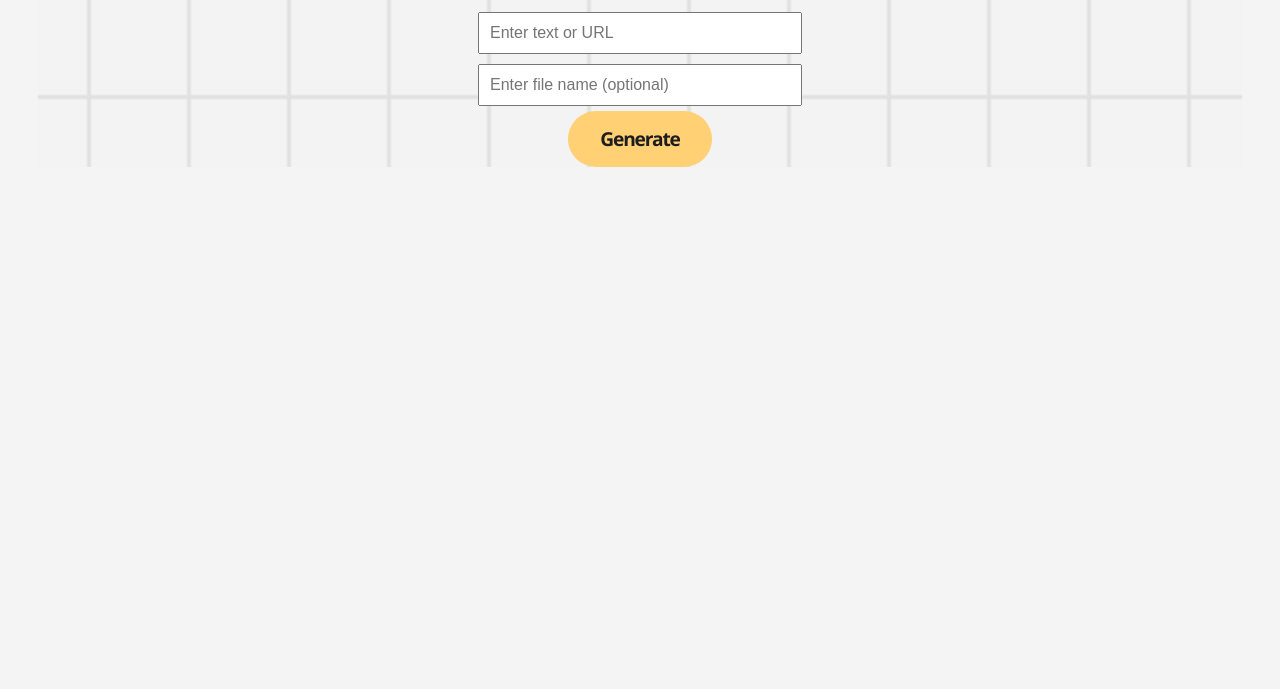
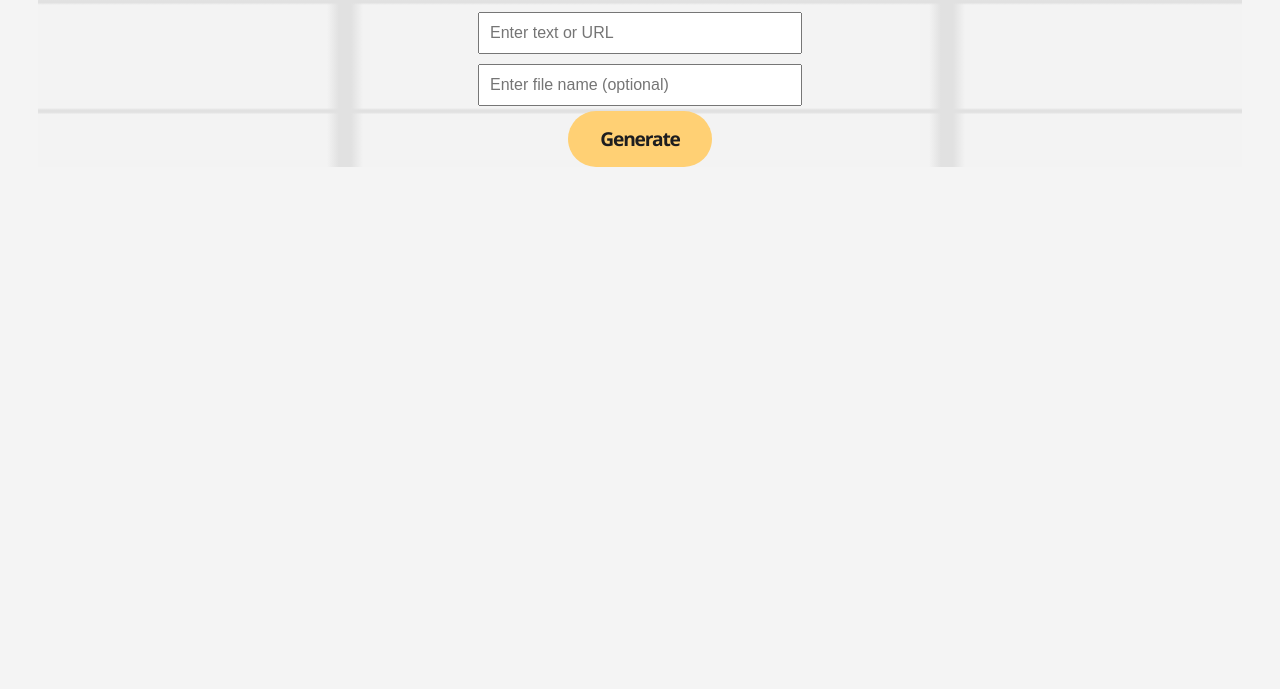
Before and after one commit to AungMyintMyat365/QR-code-generator, a plain HTML site: page index.html in a window 1280 px wide. Shown: the part 111-800 px from the top of the page. Drawn offline with Linux system fonts and the light colour scheme.

Commit message:
Update style.css

```diff
--- a/style.css
+++ b/style.css
@@ -169,5 +169,5 @@ button {
   background-color: #F3F3F3;
   background-image: linear-gradient(0deg, transparent 24%, var(--color) 25%, var(--color) 26%, transparent 27%,transparent 74%, var(--color) 75%, var(--color) 76%, transparent 77%,transparent),
       linear-gradient(90deg, transparent 24%, var(--color) 25%, var(--color) 26%, transparent 27%,transparent 74%, var(--color) 75%, var(--color) 76%, transparent 77%,transparent);
-  background-size: 200px 200px;
+
 }
```
